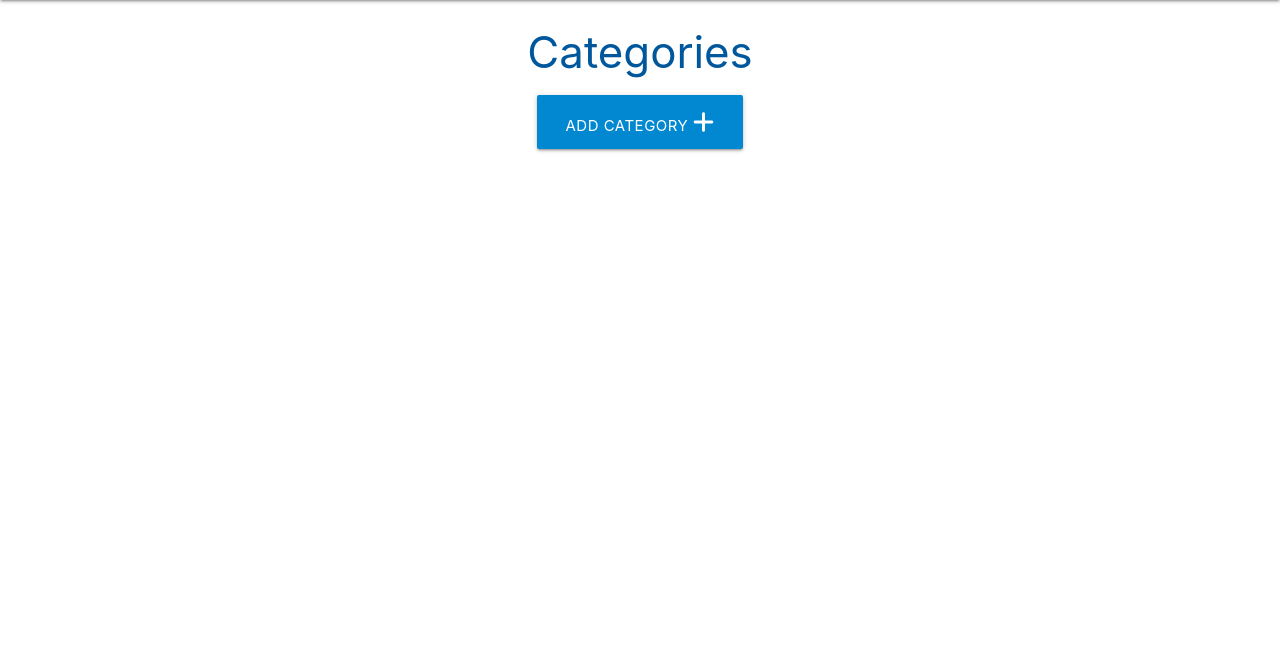
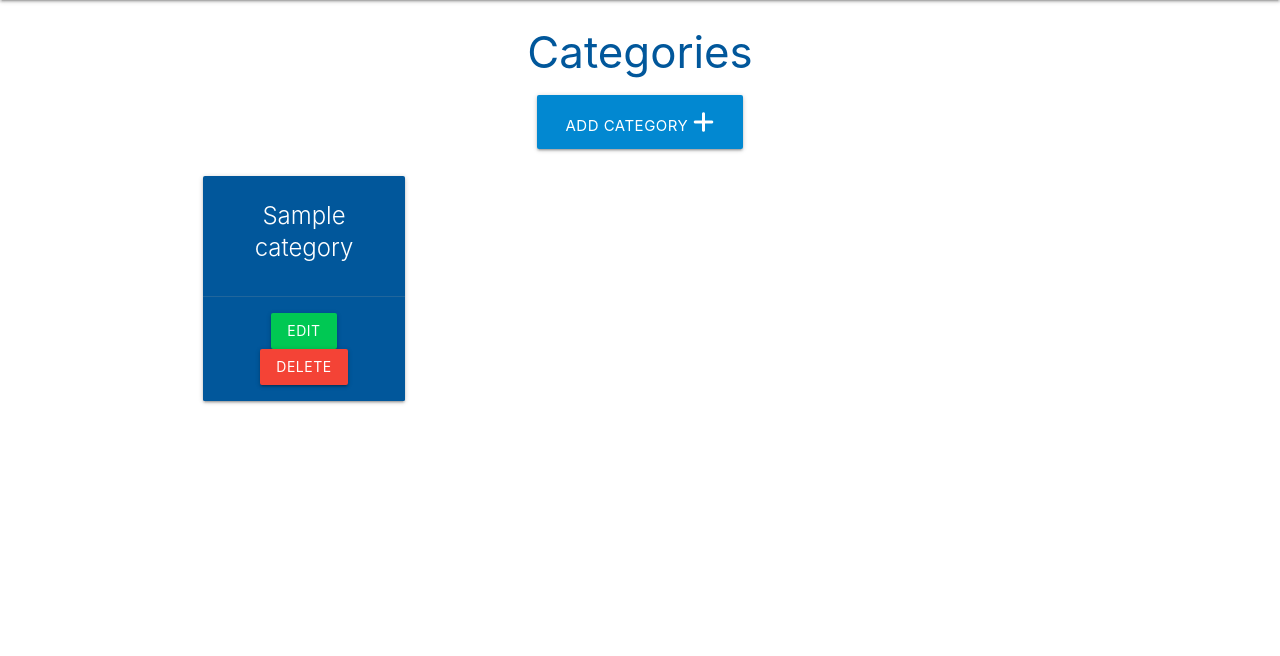
Before and after one commit to Grawnya/flask-sql-task-manager, a Flask app: page /categories in a window 1280 px wide. Shown: the part 64-720 px from the top of the page. Run offline with Flask 2, Linux system fonts and the light colour scheme; tables that the repository leaves empty hold one stand-in row (values such as "Sample post"); some libraries are stand-ins or nearby versions.

Commit message:
create cards which display category names from db

```diff
--- a/taskmanager/routes.py
+++ b/taskmanager/routes.py
@@ -9,7 +9,8 @@ def home():
 
 @app.route("/categories")
 def categories():
-    return render_template("categories.html")
+    categories = list(Category.query.order_by(Category.category_name).all())
+    return render_template("categories.html", categories=categories)
 
 
 @app.route("/add_category", methods=["GET", "POST"])
--- a/taskmanager/templates/categories.html
+++ b/taskmanager/templates/categories.html
@@ -12,4 +12,21 @@
     </div>
 </div>
 
+<div class="row">
+    {% for category in categories %}
+
+    <div class="col s12 m6 l3">
+        <div class="card light-blue darken-4 center-align darken-1">
+            <div class="card-content white-text">
+                <span class="card-title">{{ category.category_name }}</span>
+            </div>
+            <div class="card-action">
+                <a href="#" class="btn green accent-4">Edit</a>
+                <a href="#" class="btn red">Delete</a>
+            </div>
+        </div>
+    </div>
+    {% endfor %}
+</div>
+
 {% endblock %}
```
